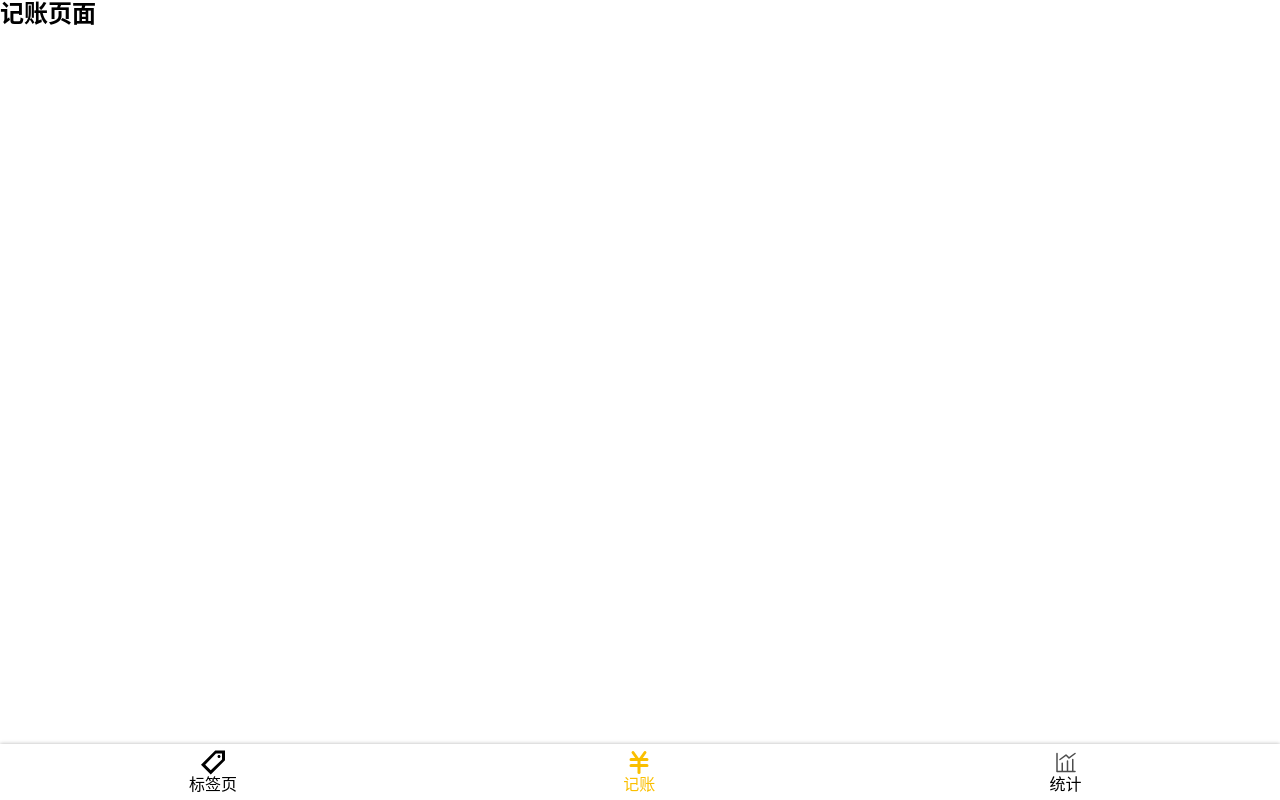
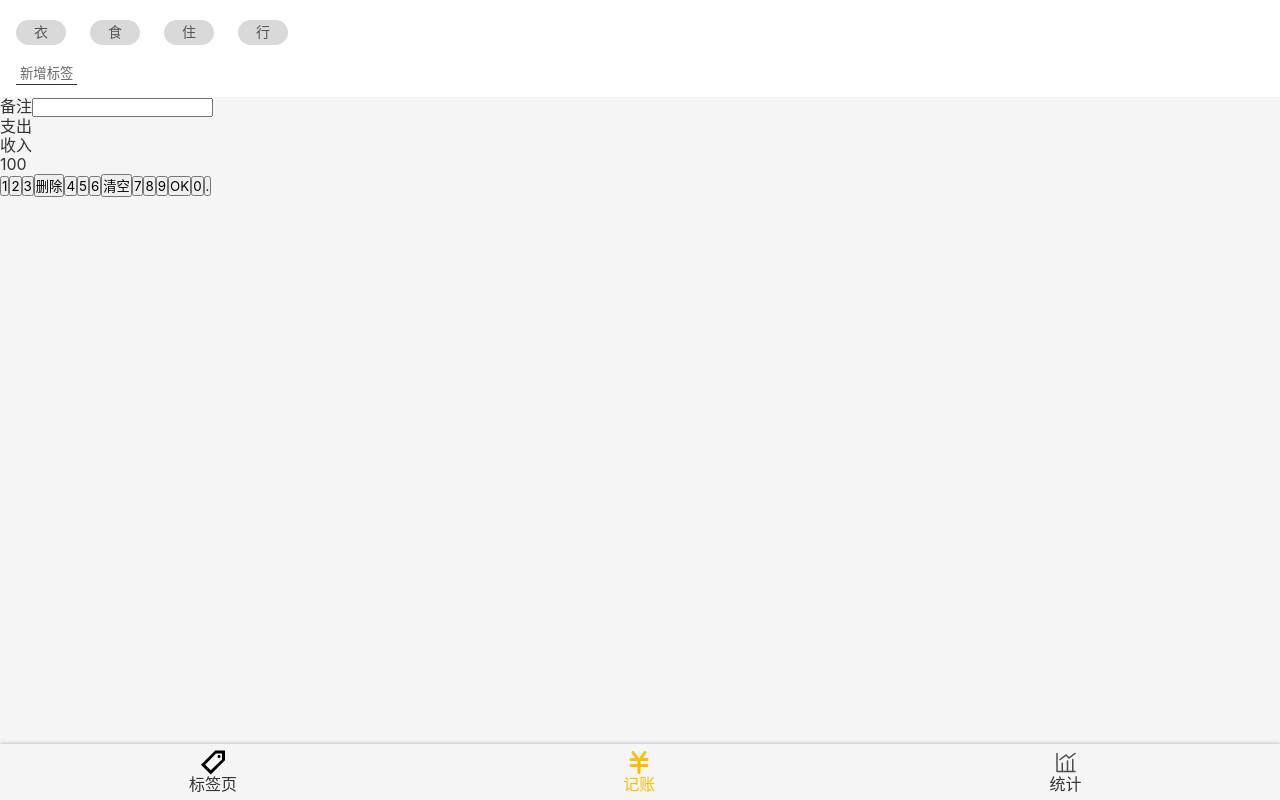
Before and after one commit to houzhikai/diary, a React app: page /#/money in a window 1280 px wide. Built offline with nearby package versions, Linux system fonts and the light colour scheme.

Commit message:
完成 Money.tsx里 TagSection的UI

```diff
--- a/src/App.tsx
+++ b/src/App.tsx
@@ -9,9 +9,16 @@
 import Statistics from "./views/Statistics";
 import Tags from "./views/Tags";
 import NoMatch from "./views/NoMatch";
+import styled from "styled-components";
+
+//所有的字的默认颜色是 #333
+const AppWrapper = styled.div`
+  color: #333;
+`
 
  function App() {
     return (
+        <AppWrapper>
             <Router>
                 <Switch>
                     <Route path="/tags" component={Tags} />
@@ -25,6 +32,7 @@
                     <Route path="*" component={NoMatch} />
                 </Switch>
             </Router>
+        </AppWrapper>
     );
 }
 
--- a/src/index.scss
+++ b/src/index.scss
@@ -13,14 +13,16 @@
   color: inherit;
 }
 
+button {
+  font-family: inherit;
+}
 
 body {
   margin: 0;
   font-family: $font-hei;
   font-size: 16px;  //默认字体 16px
   line-height: 1.2;  // 默认行高1.2倍
-  //-webkit-font-smoothing: antialiased;
-  //-moz-osx-font-smoothing: grayscale;
+  background: #f5f5f5;
 }
 
 .icon {
--- a/src/views/Money.tsx
+++ b/src/views/Money.tsx
@@ -1,10 +1,96 @@
 import Layout from "../component/layout";
 import React from "react";
+import styled from "styled-components";
+
+
+const TagSection = styled.section`
+  background: #fff;
+  padding: 12px 16px;
+  > ol {
+      margin: 0 -12px;
+    > li {
+      display: inline-block;
+      background: #D9D9D9;
+      border-radius: 18px;
+      padding: 4px 18px;
+      font-size: 14px;
+      color: #545454;
+      font-weight: 500;
+      margin: 8px 12px;
+    }
+  }
+  > button {
+    background: none;
+    border: none;
+    padding: 2px 4px;
+    border-bottom: 1px solid #333;
+    color: #666;
+    margin-top: 8px;
+  }
+
+`
+const NotesSection = styled.section`
+
+`
+const CategorySection = styled.section`
+
+`
+const NumberPadSection = styled.section`
+
+`
+const TagList = styled.ol`
+
+`
 
 function Money() {
     return (
         <Layout>
-            <h2>记账页面</h2>
+            <TagSection>
+                <ol>
+                    <li>衣</li>
+                    <li>食</li>
+                    <li>住</li>
+                    <li>行</li>
+                </ol>
+                <button>新增标签</button>
+            </TagSection>
+
+            <NotesSection>
+                <label>
+                    <span>备注</span>
+                    <input type="text" />
+                </label>
+            </NotesSection>
+
+            <CategorySection>
+                <ul>
+                    <li>支出</li>
+                    <li>收入</li>
+                </ul>
+            </CategorySection>
+
+            <NumberPadSection>
+                <div>
+                    100
+                    <div>
+                        <button>1</button>
+                        <button>2</button>
+                        <button>3</button>
+                        <button>删除</button>
+                        <button>4</button>
+                        <button>5</button>
+                        <button>6</button>
+                        <button>清空</button>
+                        <button>7</button>
+                        <button>8</button>
+                        <button>9</button>
+                        <button>OK</button>
+                        <button>0</button>
+                        <button>.</button>
+                    </div>
+                </div>
+            </NumberPadSection>
+
         </Layout>
     )
 }
```
Also changed, not shown: 2 other files (tests, documents, lock files or other folders). Lines whose indentation alone changed are shown as unchanged.
